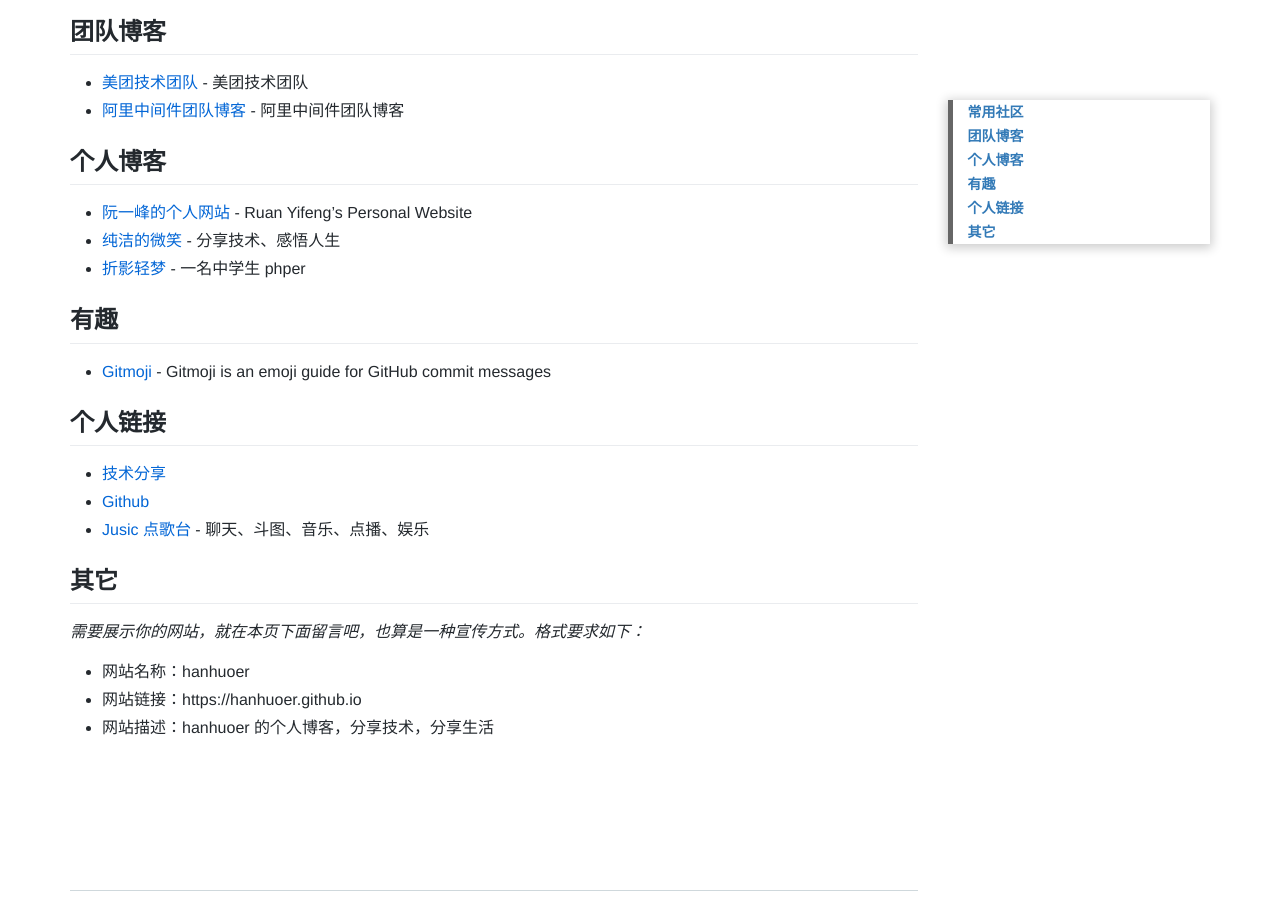
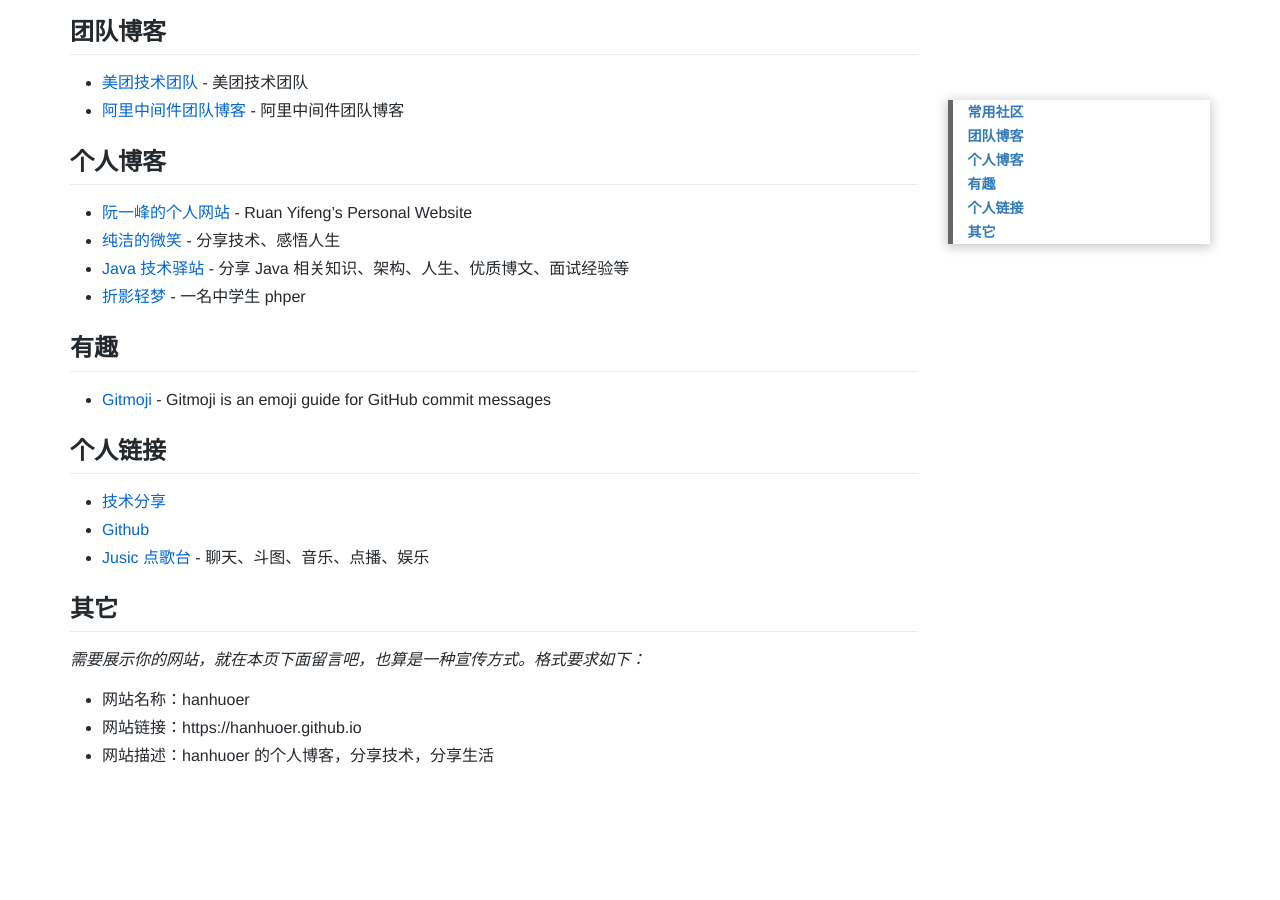
Before and after one commit to hanhuoer/hanhuoer.github.io, a Jekyll site: the page built from pages/link.md, in a window 1280 px wide and 900 px high, scrolled down 632 px. Built offline with Jekyll 4.4.1, drawn with Linux system fonts in a browser that asks for light colours; nearby versions of some CDN libraries; comment, search, counter and statistics services are not loaded.

Commit message:
:pencil: quick link

```diff
--- a/pages/link.md
+++ b/pages/link.md
@@ -23,6 +23,7 @@ permalink: /link
 
 - [阮一峰的个人网站](http://www.ruanyifeng.com/) - Ruan Yifeng's Personal Website
 - [纯洁的微笑](http://www.ityouknow.com/) - 分享技术、感悟人生
+- [Java 技术驿站](http://cmsblogs.com/) - 分享 Java 相关知识、架构、人生、优质博文、面试经验等
 - [折影轻梦](https://nexmoe.com/) - 一名中学生 phper
 
 ## 有趣
```
